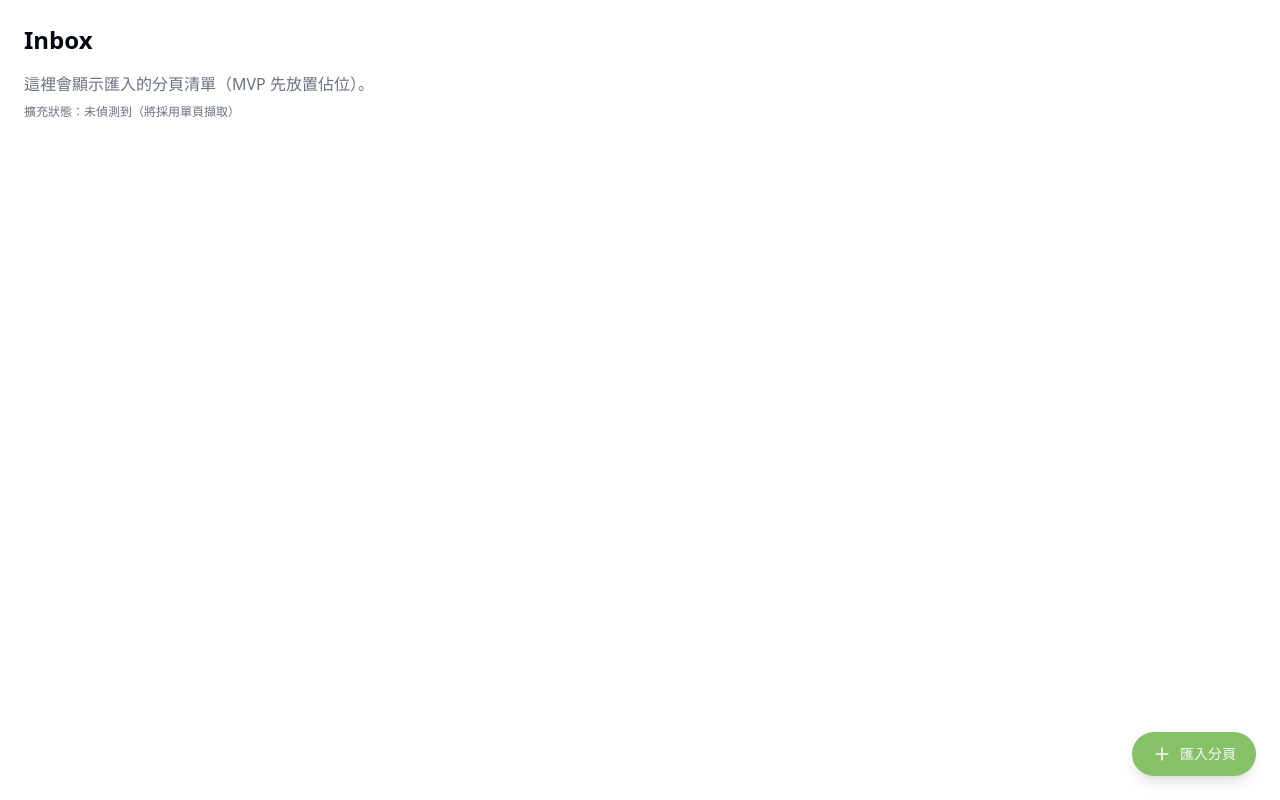
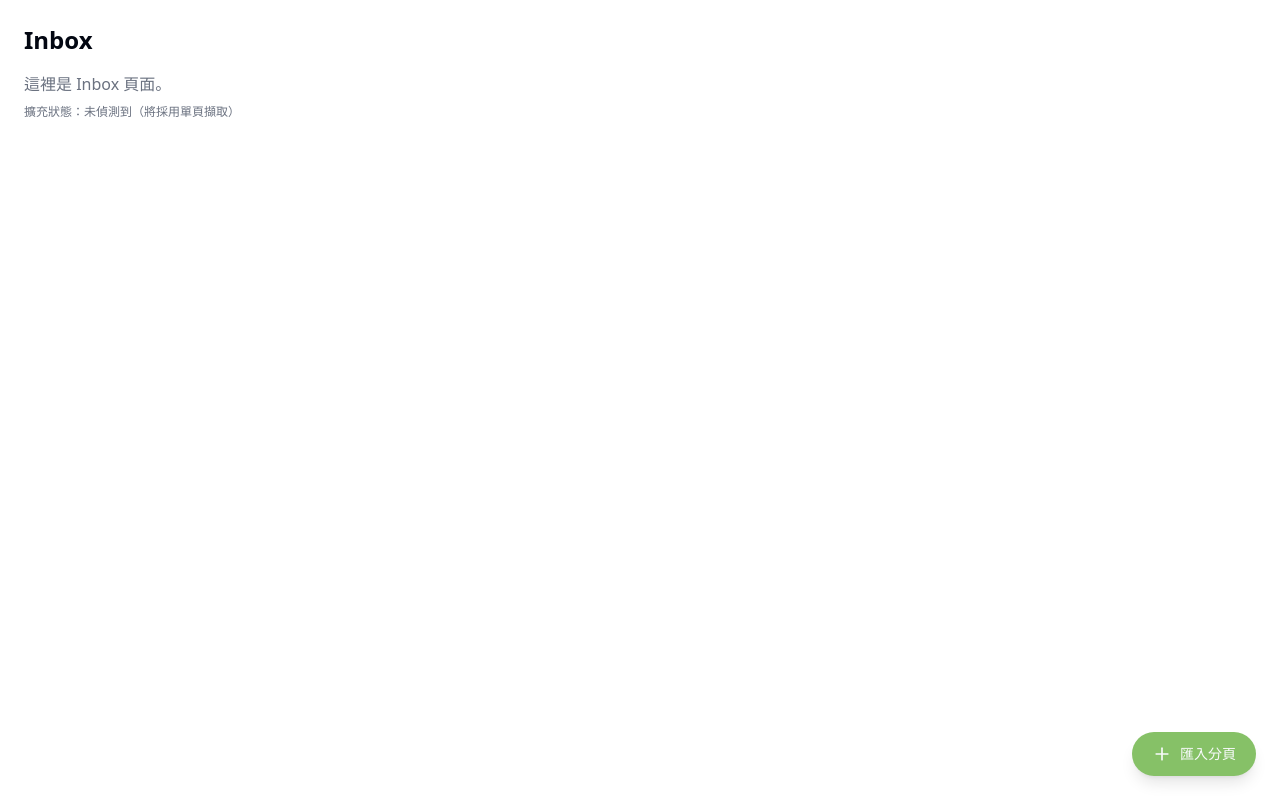
Before and after one commit to evaaaaawu/tabseed, a Next.js app: page /inbox in a window 1280 px wide. Built offline with nearby package versions, Linux system fonts and the light colour scheme.

Commit message:
refactor(ui): update Inbox and Kanban page descriptions for clarity

```diff
--- a/src/app/inbox/page.tsx
+++ b/src/app/inbox/page.tsx
@@ -3,11 +3,11 @@
 import { useState } from 'react';
 
 import { Fab } from '@/components/fab/fab';
-import { type ImportTarget,ImportTargetDialog } from '@/components/fab/import-target-dialog';
+import { type ImportTarget, ImportTargetDialog } from '@/components/fab/import-target-dialog';
+import { useExtensionStatus } from '@/hooks/use-extension-status';
 import { ApiError } from '@/lib/api/errors';
 import { postImportsTabs } from '@/lib/api/imports-client';
 import { captureOpenTabs } from '@/lib/extension/bridge';
-import { useExtensionStatus } from '@/hooks/use-extension-status';
 
 export default function InboxPage() {
 	const [open, setOpen] = useState(false);
@@ -38,7 +38,7 @@ export default function InboxPage() {
 	return (
 		<div className="min-h-[60svh] p-6">
 			<h1 className="mb-4 text-2xl font-bold">Inbox</h1>
-			<p className="text-muted-foreground">這裡會顯示匯入的分頁清單（MVP 先放置佔位）。</p>
+			<p className="text-muted-foreground">這裡是 Inbox 頁面。</p>
 			<div className="mt-2 text-xs text-muted-foreground">
 				擴充狀態：{extStatus === 'unknown' ? '檢測中…' : extStatus === 'available' ? '可用' : '未偵測到（將採用單頁擷取）'}
 			</div>
--- a/src/app/kanban/page.tsx
+++ b/src/app/kanban/page.tsx
@@ -3,11 +3,11 @@
 import { useState } from 'react';
 
 import { Fab } from '@/components/fab/fab';
-import { type ImportTarget,ImportTargetDialog } from '@/components/fab/import-target-dialog';
+import { type ImportTarget, ImportTargetDialog } from '@/components/fab/import-target-dialog';
+import { useExtensionStatus } from '@/hooks/use-extension-status';
 import { ApiError } from '@/lib/api/errors';
 import { postImportsTabs } from '@/lib/api/imports-client';
 import { captureOpenTabs } from '@/lib/extension/bridge';
-import { useExtensionStatus } from '@/hooks/use-extension-status';
 
 export default function KanbanIndexPage() {
 	const [open, setOpen] = useState(false);
@@ -38,7 +38,7 @@ export default function KanbanIndexPage() {
 	return (
 		<div className="min-h-[60svh] p-6">
 			<h1 className="mb-4 text-2xl font-bold">Kanban</h1>
-			<p className="text-muted-foreground">這裡會顯示 Kanban 列表與進入各看板（MVP 佔位）。</p>
+			<p className="text-muted-foreground">這裡是 Kanban 的入口。</p>
 			<div className="mt-2 text-xs text-muted-foreground">
 				擴充狀態：{extStatus === 'unknown' ? '檢測中…' : extStatus === 'available' ? '可用' : '未偵測到（將採用單頁擷取）'}
 			</div>
```
